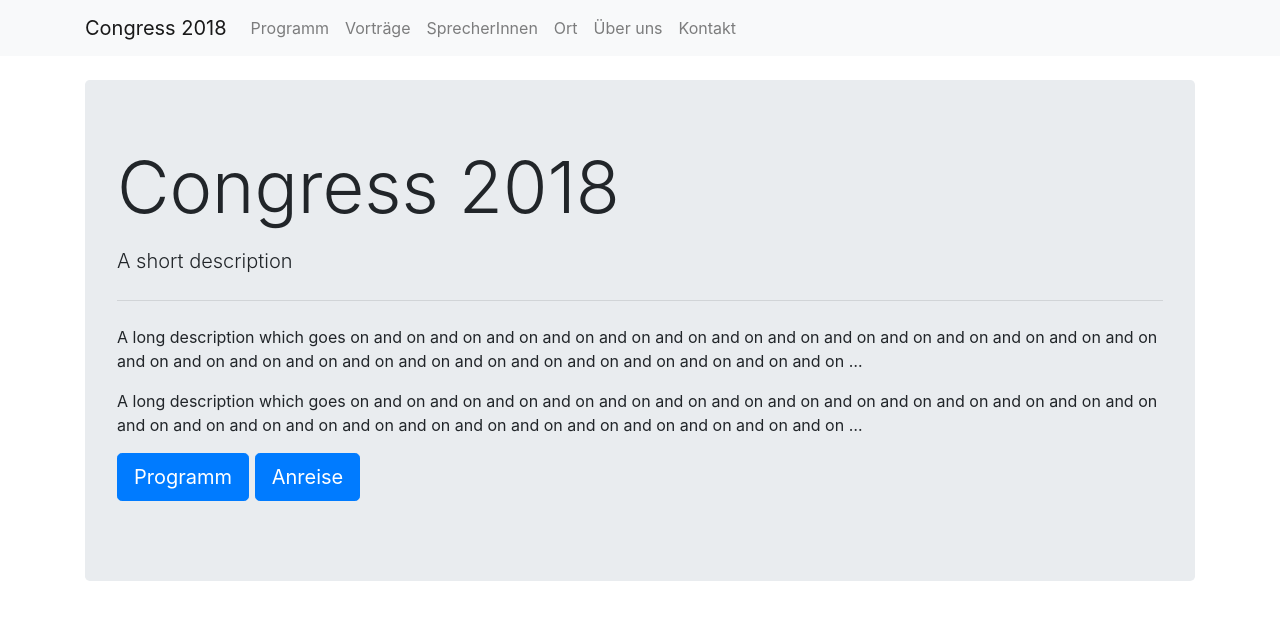
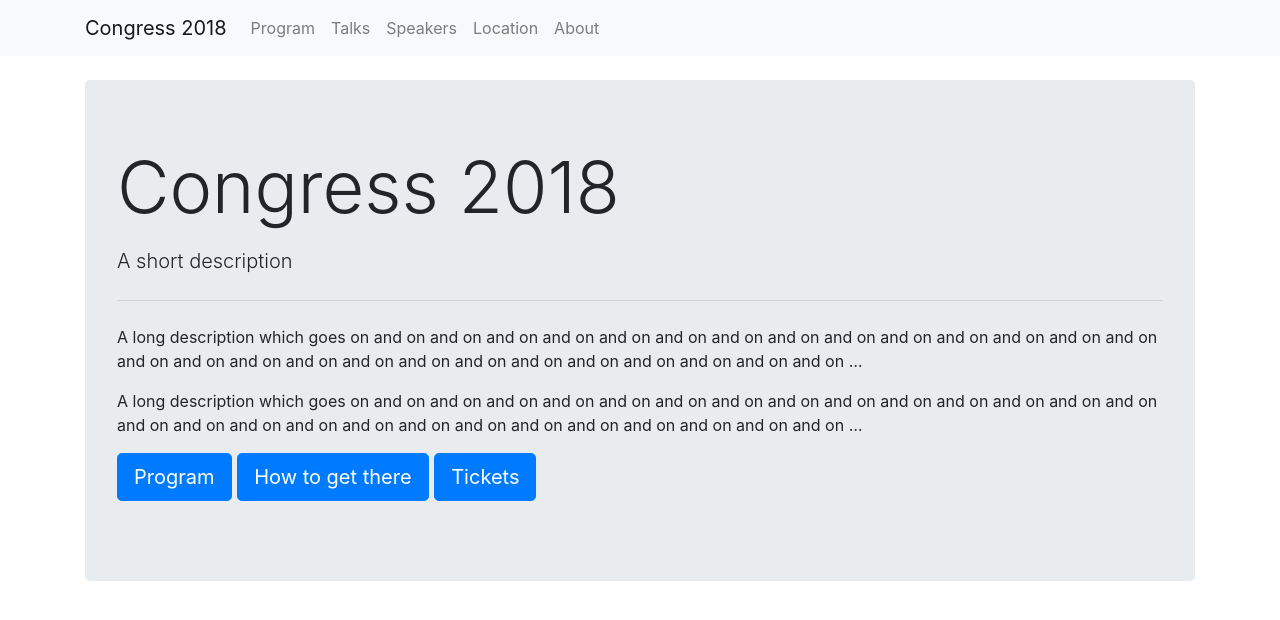
Before and after one commit to DigitaleGesellschaft/jekyll-theme-conference, a Jekyll site: the page built from index.md, in a window 1280 px wide. Shown: the top 620 px of the page. Built offline with Jekyll 4.4.1, drawn with Linux system fonts in a browser that asks for light colours.

Commit message:
Add option for absolute links and differentiation between navbar and main page links

```diff
--- a/_config.yml
+++ b/_config.yml
@@ -36,20 +36,20 @@ defaults:
       layout: location
 
 navigation:
-  - title: Programm
+  - navbar_name: Program
+    main_name: Program
     relative_url: /program/
-    show_on_start: true
-  - title: Vorträge
+  - navbar_name: Talks
     relative_url: /talks/
-  - title: SprecherInnen
+  - navbar_name: Speakers
     relative_url: /speakers/
-  - title: Ort
+  - navbar_name: Location
+    main_name: How to get there
     relative_url: /location/
-    show_on_start: Anreise
-  - title: Über uns
+  - navbar_name: About
     relative_url: /about/
-  - title: Kontakt
-    relative_url: /contact/
+  - main_name: Tickets
+    absolute_url: 'https://github.com'
 
 main_categories:
   - name: Cat A
--- a/_includes/header.html
+++ b/_includes/header.html
@@ -17,9 +17,10 @@
 
         <div class="collapse navbar-collapse" id="navbarSupportedContent">
           <ul class="navbar-nav mr-auto">
-            {% for link in site.navigation %}
+            {% assign navigation = site.navigation | where_exp: 'link', 'link.navbar_name' %}
+            {% for link in navigation %}
               <li class="nav-item {% if page.url contains link.relative_url %}active{% endif %}">
-                <a class="nav-link" href="{{ sitebase.url }}{{ link.relative_url }}">{{ link.title }}</span></a>
+                <a class="nav-link" href="{% if link.absolute_url %}{{ link.absolute_url }}{% else %}{{ site.baseurl }}{{ link.relative_url }}{% endif %}">{{ link.navbar_name }}</span></a>
               </li>
             {% endfor %}
           </ul>
--- a/_layouts/main.html
+++ b/_layouts/main.html
@@ -14,16 +14,12 @@
 
     {{ content }}
 
-    {% assign navigation = site.navigation | where_exp: 'link', 'link.show_on_start' %}
+    {% assign navigation = site.navigation | where_exp: 'link', 'link.main_name' %}
     {% if navigation.size > 0 %}
       <p class="lead">
       {% for link in navigation %}
-        <a class="btn btn-primary btn-lg" href="{{ site.vaseurl }}{{ link.relative_url }}" role="button">
-          {% if link.show_on_start == true %}
-            {{ link.title }}
-          {% else %}
-            {{ link.show_on_start }}
-          {% endif %}
+        <a class="btn btn-primary btn-lg" href="{% if link.absolute_url %}{{ link.absolute_url }}{% else %}{{ site.baseurl }}{{ link.relative_url }}{% endif %}" role="button">
+          {{ link.main_name }}
         </a>
       {% endfor %}
       </p>
--- a/program/index.html
+++ b/program/index.html
@@ -49,10 +49,6 @@ title: Programm
 
 {% assign total_duration_min = end_hour | minus: start_hour | times: 60 | minus: start_min | plus: end_min %}
 {% assign nbr_steps = total_duration_min | divided_by: site.time_steps %}
-
-{% if site.hide_links['location'] != true %}
-  ok
-{% endif %}
 
   <h1>{{ page.title }}</h1>
 
```
Also changed, not shown: about/index.md (+14 -3 lines), contact/index.md (deleted, +0 -19 lines).
